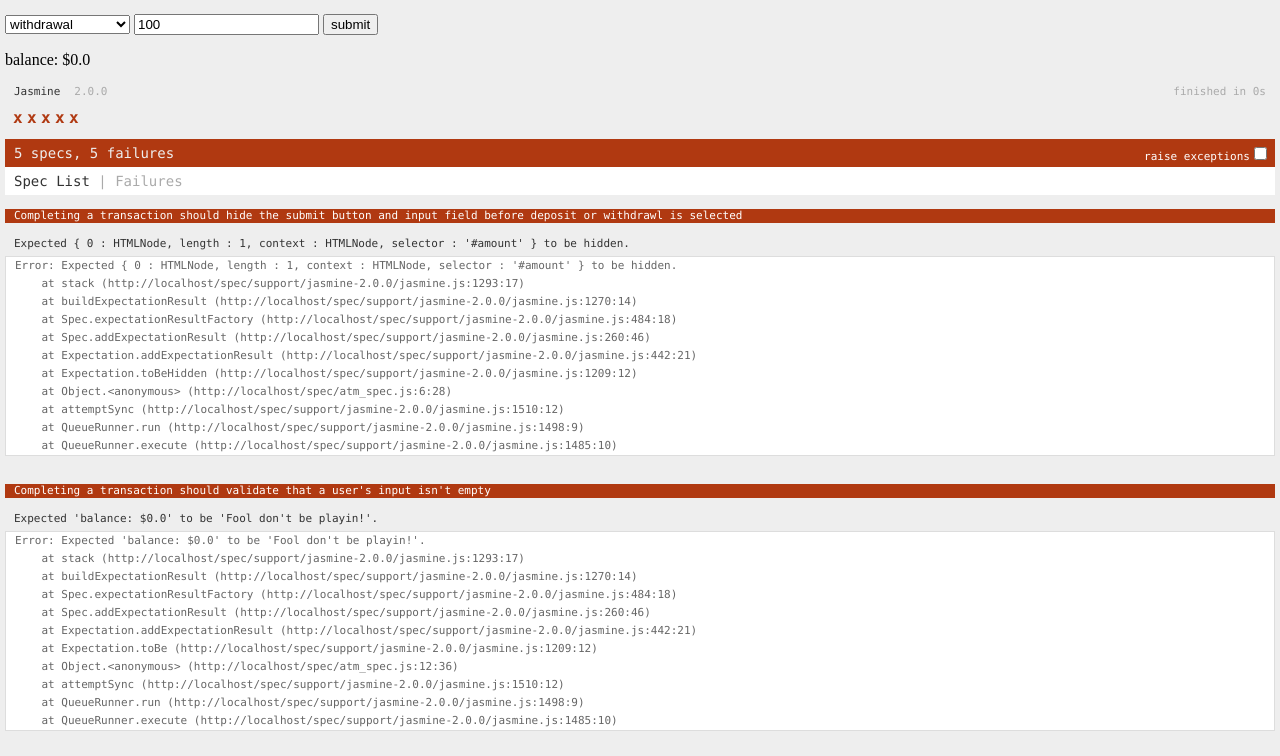
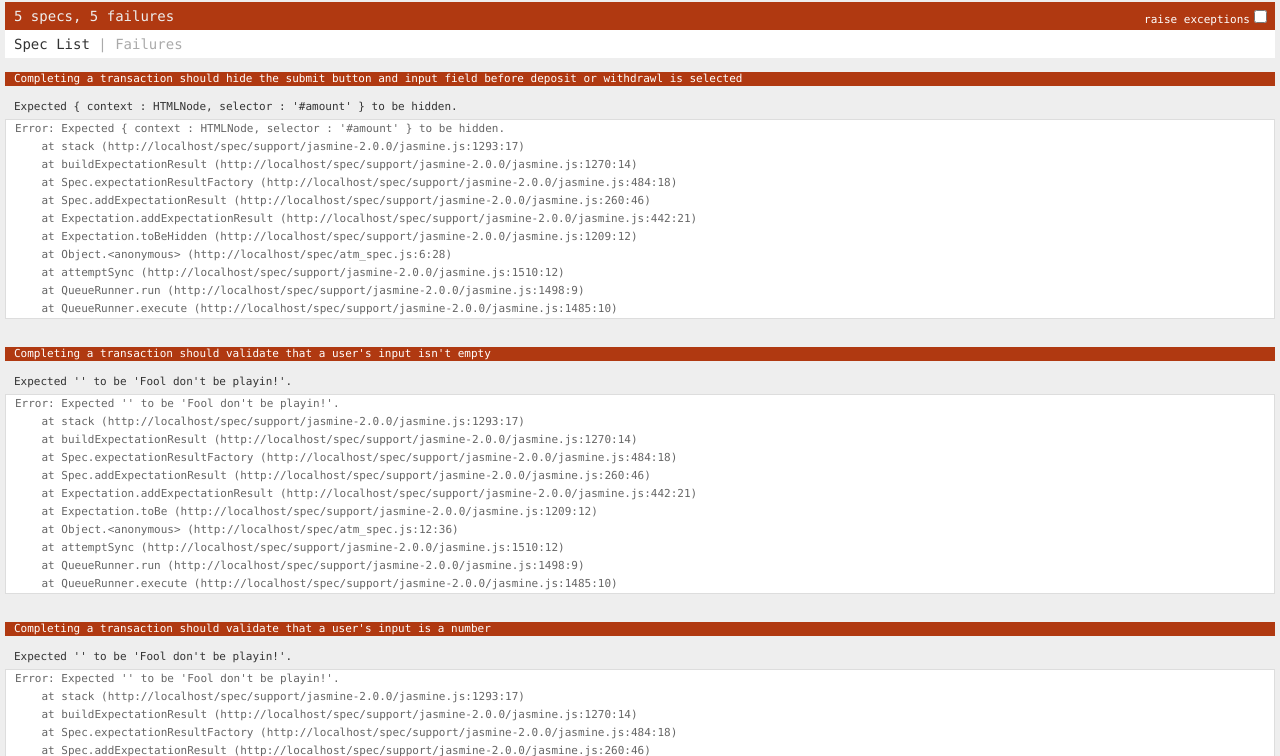
Before and after one commit to lindsaysteinbach/js-atm-function-based-cssi-prework-2016, a plain HTML site: page SpecRunner.html in a window 1280 px wide. Shown: the part 66-822 px from the top of the page. Drawn offline with nearby package versions, Linux system fonts and the light colour scheme.

Commit message:
remove project html from specrunner.html

```diff
--- a/SpecRunner.html
+++ b/SpecRunner.html
@@ -29,25 +29,5 @@
 </head>
 
 <body>
-
-    <h1>ATM</h1>
-
-    <form id="atm" action="#" method="post">
-
-      <select name="choice" id="choice">
-        <option selected>-- select choice --</option>
-        <option value="deposit">deposit</option>
-        <option value="withdrawal">withdrawal</option>
-      </select>
-
-      <input type="text" id="amount" name="amount" placeholder="amount">
-
-      <input id="submit" type="submit" value="submit">
-    </form>
-
-    <p id="balance">balance: $0.0</p>
-
-    <script src="http://cdnjs.cloudflare.com/ajax/libs/jquery/2.1.0/jquery.min.js"></script>
-    <script src="js/atm.js"></script>
 </body>
 </html>
```
